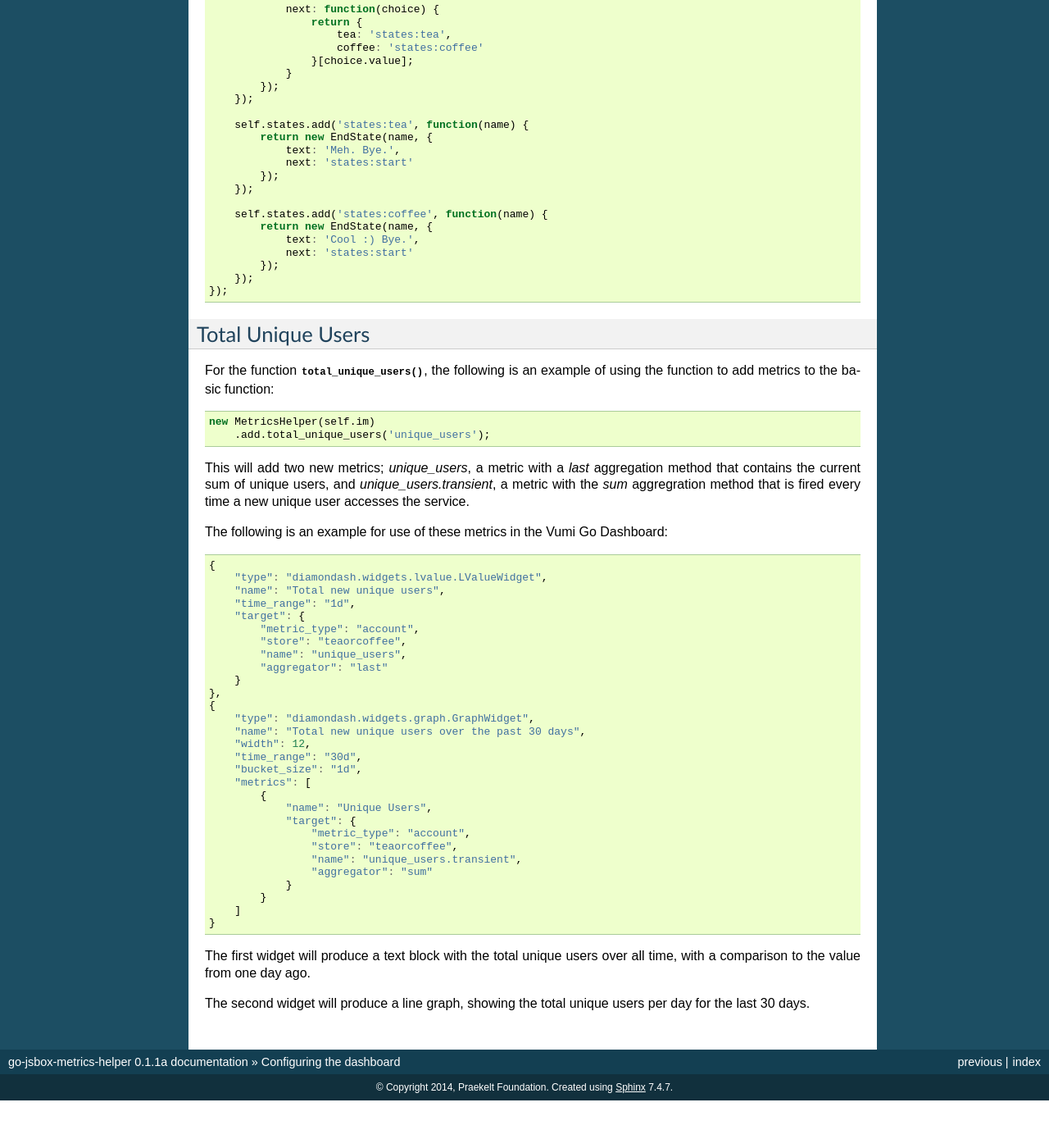
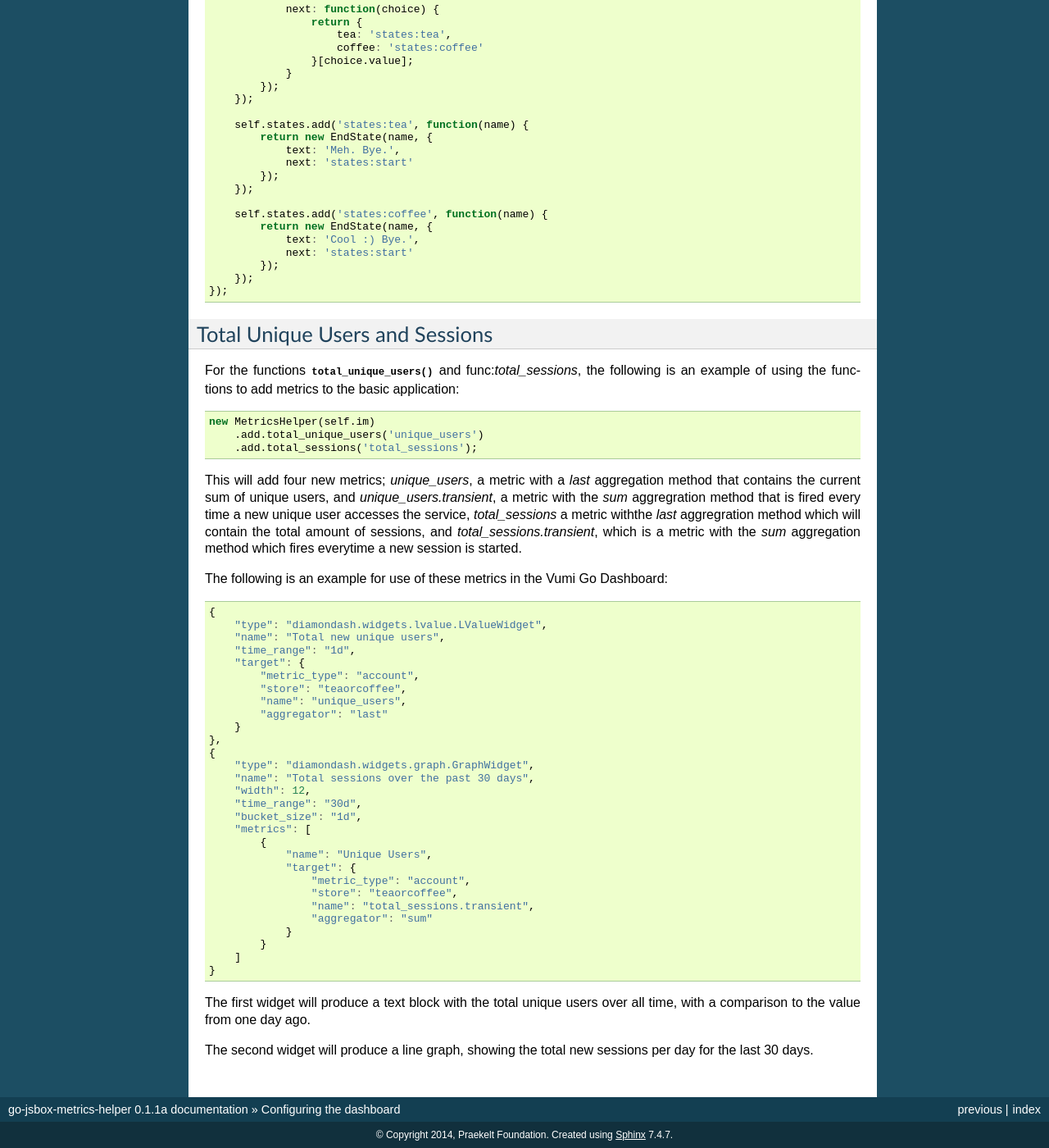
Before and after one commit to praekeltfoundation/go-jsbox-metrics-helper, a Sphinx documentation site: the page built from docs/dashboard.rst, in a window 1280 px wide and 1400 px high, scrolled down 661 px. Shown: the whole window at 82% size. Built offline with Sphinx 7.4.7, drawn with Linux system fonts in a browser that asks for light colours; before the commit the page ends 2003 px from its top, so only the background shows below that; some of the changed text lies outside the part shown.

Commit message:
Added total sessions metric to docs

```diff
--- a/docs/dashboard.rst
+++ b/docs/dashboard.rst
@@ -62,20 +62,24 @@ applied to this sample Vumi Go JavaScript Sandbox application:
         });
     });
 
-Total Unique Users
-------------------
-For the function :func:`total_unique_users`, the following is an example of
-using the function to add metrics to the basic function:
+Total Unique Users and Sessions
+-------------------------------
+For the functions :func:`total_unique_users` and func:`total_sessions`, the following is an example of using the functions to add metrics to the basic
+application:
 
 .. code-block:: javascript
 
     new MetricsHelper(self.im)
-        .add.total_unique_users('unique_users');
+        .add.total_unique_users('unique_users')
+        .add.total_sessions('total_sessions');
 
-This will add two new metrics; `unique_users`, a metric with a `last`
+This will add four new metrics; `unique_users`, a metric with a `last`
 aggregation method that contains the current sum of unique users, and
 `unique_users.transient`, a metric with the `sum` aggregration method that is
-fired every time a new unique user accesses the service.
+fired every time a new unique user accesses the service, `total_sessions` a
+metric withthe `last` aggregration method which will contain the total amount
+of sessions, and `total_sessions.transient`, which is a metric with the `sum`
+aggregation method which fires everytime a new session is started.
 
 The following is an example for use of these metrics in the Vumi Go Dashboard:
 
@@ -94,7 +98,7 @@ The following is an example for use of these metrics in the Vumi Go Dashboard:
     },
     {
         "type": "diamondash.widgets.graph.GraphWidget",
-        "name": "Total new unique users over the past 30 days",
+        "name": "Total sessions over the past 30 days",
         "width": 12,
         "time_range": "30d",
         "bucket_size": "1d",
@@ -104,7 +108,7 @@ The following is an example for use of these metrics in the Vumi Go Dashboard:
                 "target": {
                     "metric_type": "account",
                     "store": "teaorcoffee",
-                    "name": "unique_users.transient",
+                    "name": "total_sessions.transient",
                     "aggregator": "sum"
                 }
             }
@@ -114,7 +118,7 @@ The following is an example for use of these metrics in the Vumi Go Dashboard:
 The first widget will produce a text block with the total unique users over all
 time, with a comparison to the value from one day ago.
 
-The second widget will produce a line graph, showing the total unique users per
+The second widget will produce a line graph, showing the total new sessions per
 day for the last 30 days.
 
 .. _`Vumi Go Dashboard documentation`: http://vumi-go.readthedocs.org/en/latest/dashboards.html
```
